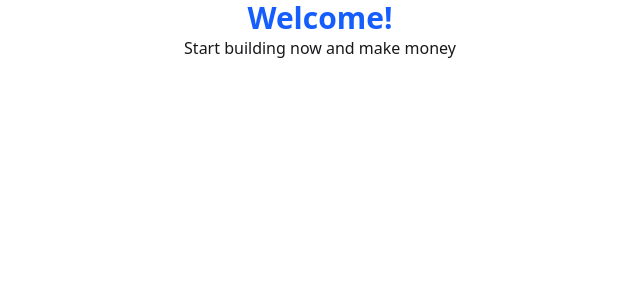
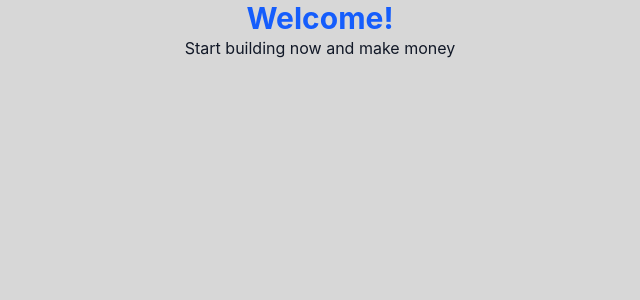
Before and after one commit to pinnacle334/vendmint, a Next.js app: page / in a window 1280 px wide. Shown: the top 300 px of the page, without its empty margins (320-960 px from the left). Built offline with nearby package versions, Linux system fonts and the light colour scheme.

Commit message:
feat: updating remote

```diff
--- a/app/globals.css
+++ b/app/globals.css
@@ -3,12 +3,69 @@
 
 @custom-variant dark (&:where(.dark, .dark *));
 
+@theme {
+  --color-primary: #0D9E6E;
+  --color-primary-dark: #0A7D57;
+  --color-accent: #F5A623;
+  --color-background: #d7d7d7;
+  --color-surface: #FFFFFF;
+  --color-text: #111827;
+  --color-muted: #6B7280;
+  --color-border: #E5E7EB;
+  --color-error: #EF4444;
+  --color-success: #10B981;
+}
+
 :root {
-  --bgColor: #F9FAFB;
-  --primary: #E50914;
+  --color-primary: #0D9E6E;
+  --color-primary-dark: #0A7D57;
+  --color-accent: #F5A623;
+  --color-background: #d7d7d7;
+  --color-surface: #FFFFFF;
+  --color-text: #111827;
+  --color-muted: #6B7280;
+  --color-border: #E5E7EB;
+  --color-error: #EF4444;
+  --color-success: #10B981;
 }
 
 .dark {
-  --bgColor: #171717;
-  --primary: #E50914;
+  --color-primary: #10B981;
+  --color-primary-dark: #0D9E6E;
+  --color-accent: #F5A623;
+  --color-background: #111827;
+  --color-surface: #1F2937;
+  --color-text: #F9FAFB;
+  --color-muted: #9CA3AF;
+  --color-border: #374151;
+  --color-error: #F87171;
+  --color-success: #34D399;
 }
+
+* {
+  box-sizing: border-box;
+  margin: 0;
+  padding: 0;
+}
+
+html {
+  font-size: 16px;
+  -webkit-font-smoothing: antialiased;
+}
+
+body {
+  background-color: var(--color-background);
+  color: var(--color-text);
+  font-family: 'Inter', sans-serif;
+  min-height: 100vh;
+}
+
+a {
+  color: inherit;
+  text-decoration: none;
+}
+
+img {
+  max-width: 100%;
+  display: block;
+}
```
